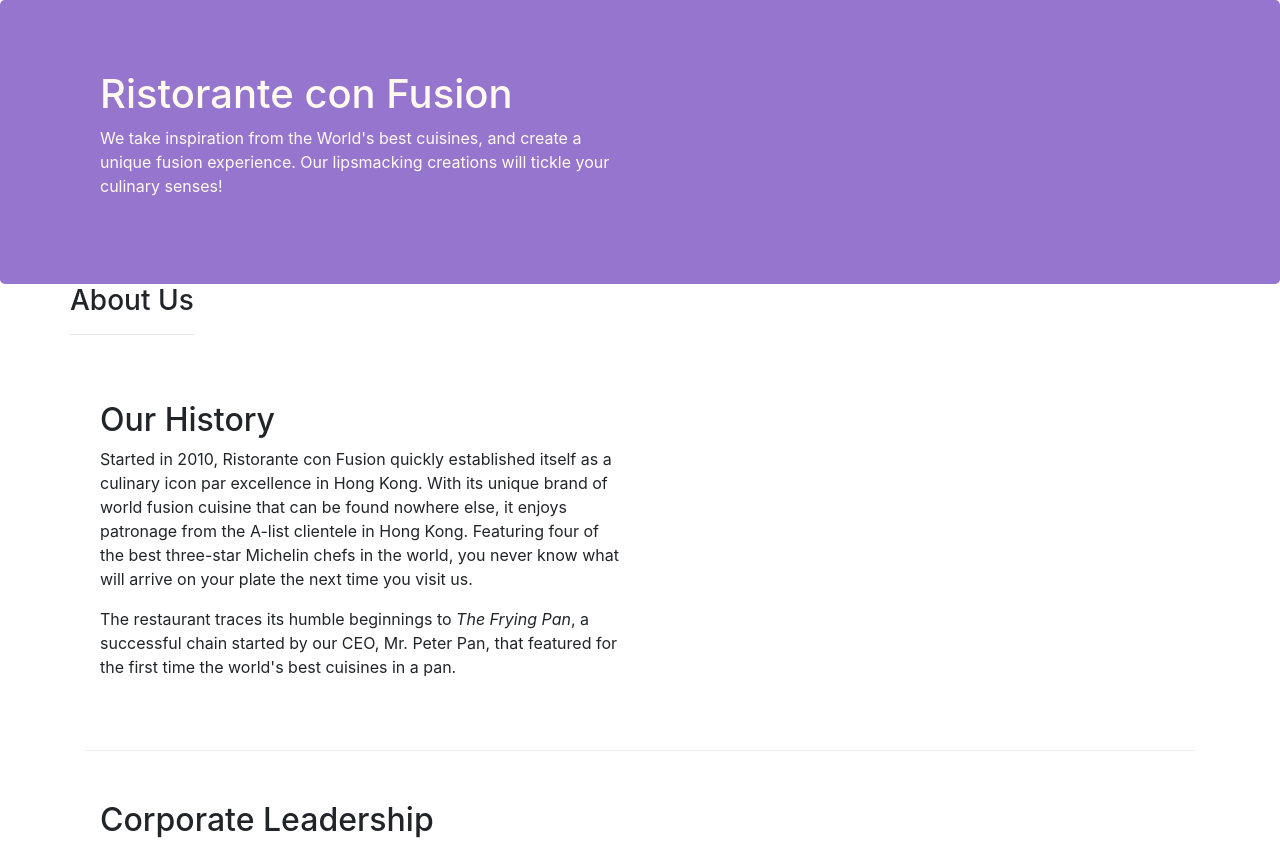
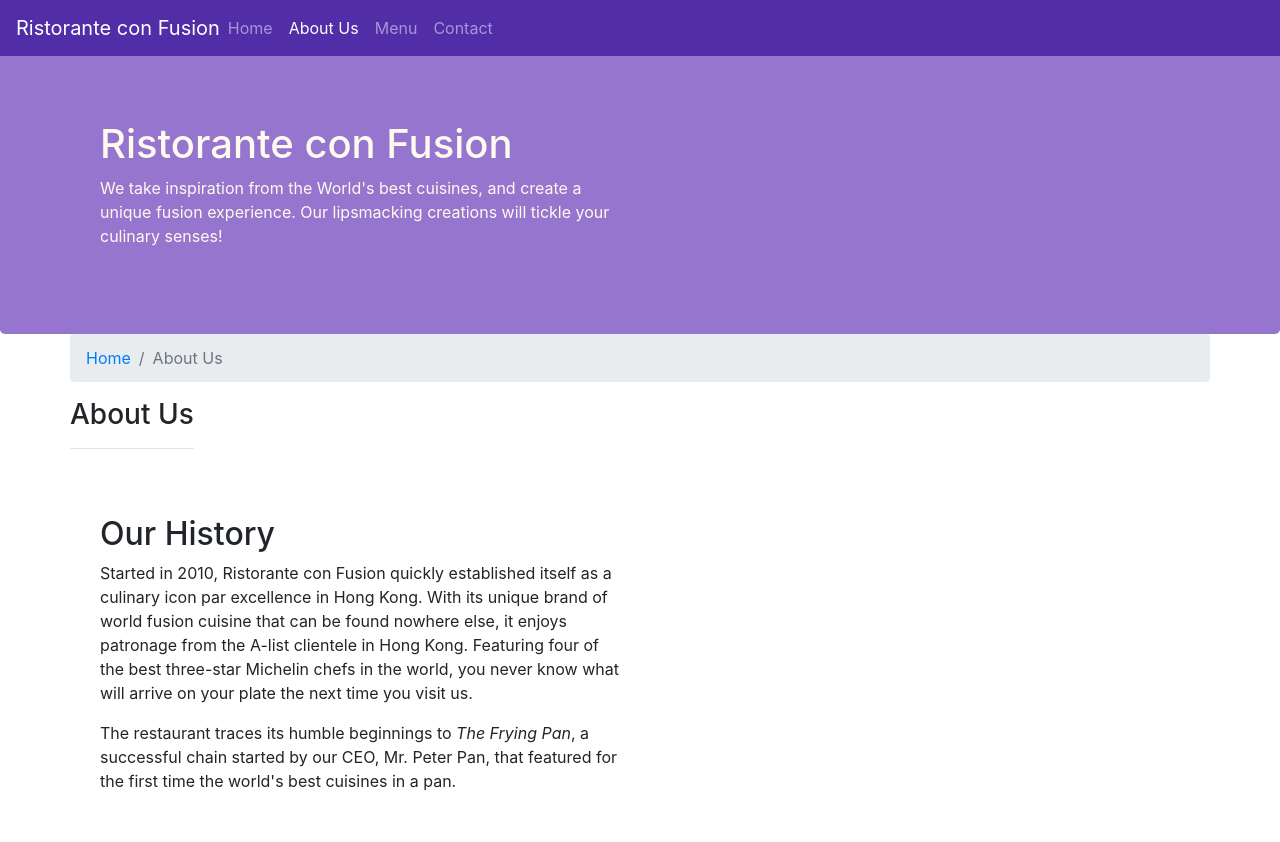
Before and after one commit to ZaidAhmad-dev/Bootstrap4, a website: page conFusion/aboutus.html in a window 1280 px wide. Shown: the top 842 px of the page. Drawn offline with nearby package versions, Linux system fonts and the light colour scheme.

Commit message:
Added navigation

```diff
--- a/conFusion/aboutus.html
+++ b/conFusion/aboutus.html
@@ -18,6 +18,26 @@
 
 <body>
 
+    <nav class="navbar navbar-dark navbar-expand-sm fixed-top">
+
+        <button class="navbar-toggler" type="button" data-toggle="collapse" data-target="#navbarNavAltMarkup">
+            <span class="navbar-toggler-icon"></span>
+          </button>
+        <a class="navbar-brand mr-auto" href="./index.html">
+            Ristorante con Fusion
+          </a>
+        <div class="collapse navbar-collapse" id="navbarNavAltMarkup">
+          <div class="navbar-nav">
+            <ul class="navbar-nav mr-auto">
+                    <li class="navbar-item"><a class="nav-link" href="./index.html">Home<span class="sr-only">(current)</span></a></li>
+                    <li class="navbar-item active"><a class="nav-link" href="#">About Us</a></li>
+                    <li class="navbar-item"><a class="nav-link" href="#">Menu</a></li>
+                    <li class="navbar-item"><a class="nav-link" href="#">Contact</a></li>
+                </ul>
+          </div>
+        </div>
+      </nav>
+
     <header class="jumbotron">
         <div class="container">
             <div class="row row-header">
@@ -33,6 +53,10 @@
 
     <div class="container">
         <div class="row">
+            <ol class="col-12 breadcrumb">
+                <li class="breadcrumb-item"><a href="./index.html">Home</a></li>
+                <li class="breadcrumb-item active">About Us</a></li>
+            </ol>
             <div>
                <h3>About Us</h3>
                <hr>
@@ -72,7 +96,7 @@
                 <div class="col-4 offset-1 col-sm-2">
                     <h5>Links</h5>
                     <ul class="list-unstyled">
-                        <li><a href="#">Home</a></li>
+                        <li><a href="./index.html">Home</a></li>
                         <li><a href="#">About</a></li>
                         <li><a href="#">Menu</a></li>
                         <li><a href="#">Contact</a></li>
--- a/conFusion/css/styles.css
+++ b/conFusion/css/styles.css
@@ -27,3 +27,10 @@
     font-size: 80%;
     color: #0f0f0f;
 }
+body{
+    padding: 50px 0px 0px 0px;
+    z-index: 0;
+}
+.navbar-dark{
+    background-color: #512DA8;
+}
```
Also changed, not shown: conFusion/index.html (+44 -1 lines).
